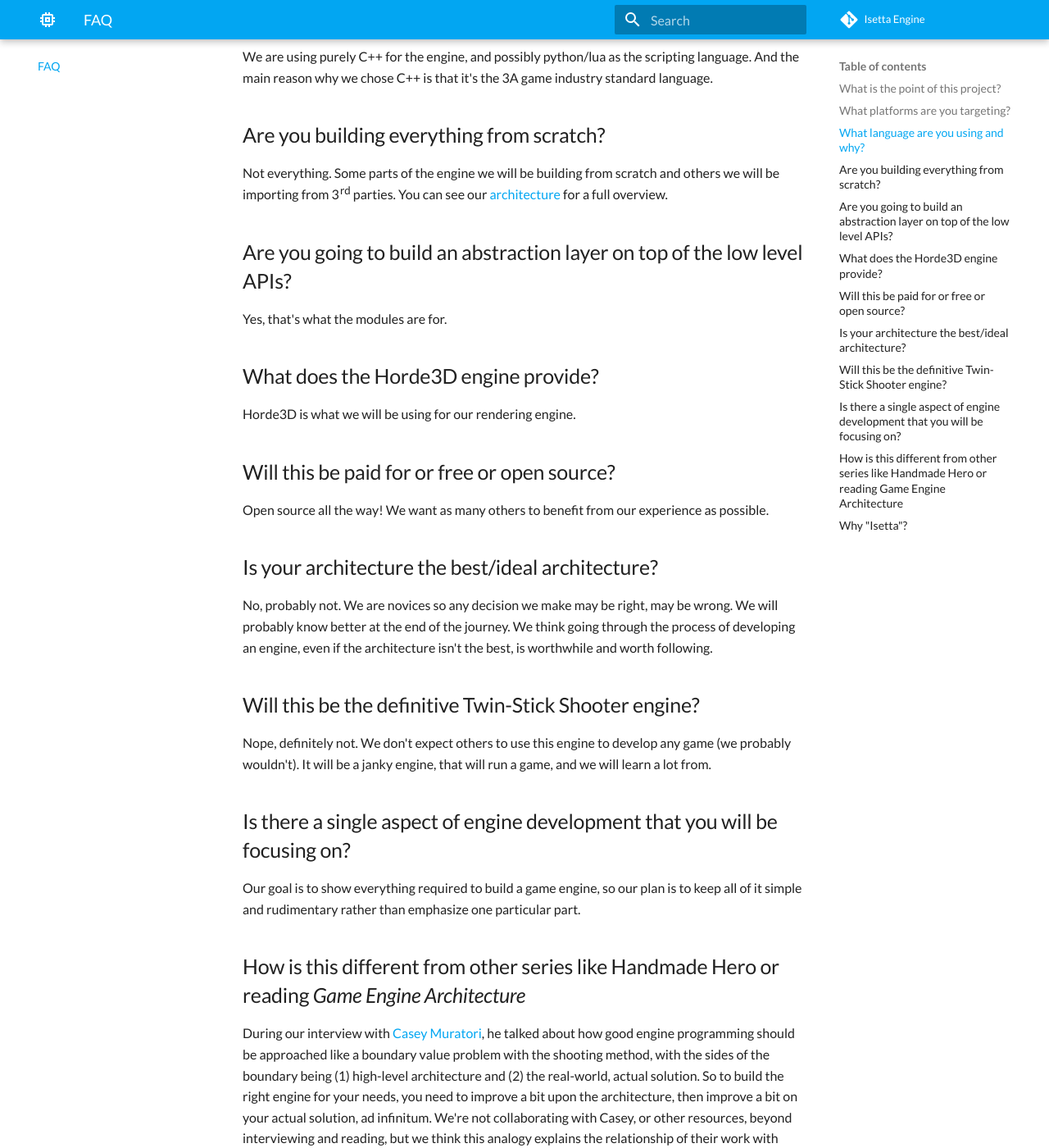
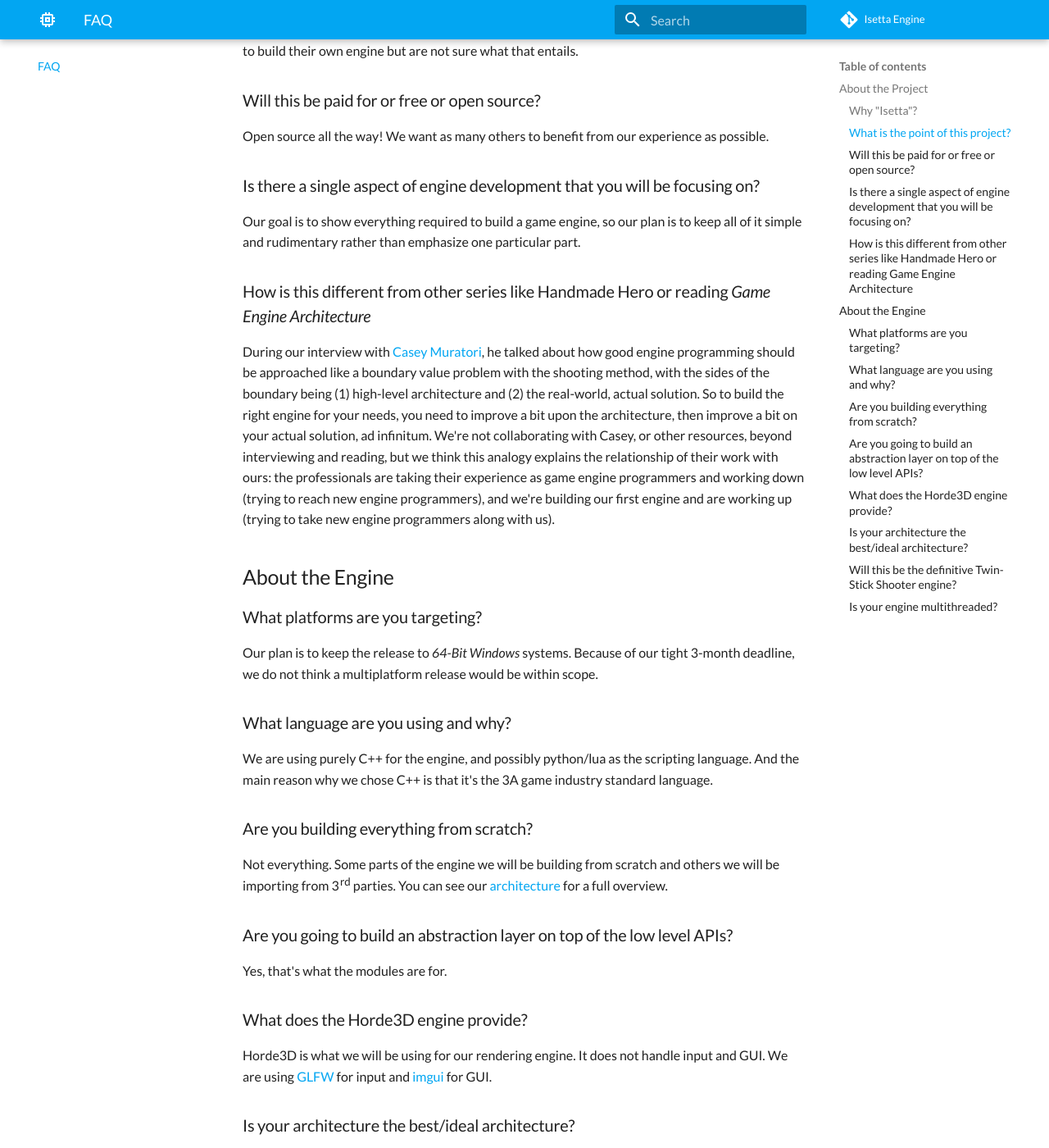
Before and after one commit to Isetta-Team/Isetta-Website-Raw, an MkDocs documentation site: the page built from docs/faq.md, in a window 1280 px wide and 1400 px high, scrolled down 598 px. Shown: the whole window at 82% size. Built offline with MkDocs 1.6.1 and Material for MkDocs 9.7.7, drawn with Linux system fonts in a browser that asks for light colours; comment, search, counter and statistics services are not loaded; some of the changed text lies outside the part shown.

Commit message:
Bug fixes and added multithreading + os architecture

```diff
--- a/docs/faq.md
+++ b/docs/faq.md
@@ -2,38 +2,45 @@
 
 Here is a collection of questions we have often received from our faculty and followers of our project:
 
-## What is the point of this project?
+## About the Project
+
+### Why "Isetta"?
+In our engine name brainstorming process, one idea we kept coming back to was the "Urkel Engine", based off Steve Urkel, the loveable loser from Family Matters. We thought his catchphrase ["Did I do that?"](https://www.youtube.com/watch?v=xz3ZOoYSMuw) matched our pratfalls that would likely happen throughout the semester. Unfortunately, nobody outside our team liked the name. We then remembered that on the show, Urkel had a tiny rickety car called an Isetta, the image of which was perfect for our engine.
+
+### What is the point of this project?
 The Isetta Engine is meant to provide an in-depth look at engine creation for newcomers who want to build their own engine but are not sure what that entails.
 
-## What platforms are you targeting?
-Our plan is to keep the release to PC. Because of our tight 3-month deadline, we do not think a multiplatform release would be within scope.
+### Will this be paid for or free or open source?
+Open source all the way! We want as many others to benefit from our experience as possible.
 
-## What language are you using and why?
+### Is there a single aspect of engine development that you will be focusing on?
+Our goal is to show everything required to build a game engine, so our plan is to keep all of it simple and rudimentary rather than emphasize one particular part.
+
+### How is this different from other series like Handmade Hero or reading *Game Engine Architecture*
+During our interview with [Casey Muratori](https://www.youtube.com/embed/9-h6TPkQ6ko?rel=0), he talked about how good engine programming should be approached like a boundary value problem with the shooting method, with the sides of the boundary being (1) high-level architecture and (2) the real-world, actual solution. So to build the right engine for your needs, you need to improve a bit upon the architecture, then improve a bit on your actual solution, ad infinitum. We're not collaborating with Casey, or other resources, beyond interviewing and reading, but we think this analogy explains the relationship of their work with ours: the professionals are taking their experience as game engine programmers and working down (trying to reach new engine programmers), and we're building our first engine and are working up (trying to take new engine programmers along with us).
+
+## About the Engine
+
+### What platforms are you targeting?
+Our plan is to keep the release to *64-Bit Windows* systems. Because of our tight 3-month deadline, we do not think a multiplatform release would be within scope.
+
+### What language are you using and why?
 We are using purely C++ for the engine, and possibly python/lua as the scripting language. And the main reason why we chose C++ is that it's the 3A game industry standard language.
 
-## Are you building everything from scratch?
+### Are you building everything from scratch?
 Not everything. Some parts of the engine we will be building from scratch and others we will be importing from 3rd parties. You can see our [architecture](blogs/engine-architecture.md) for a full overview.
 
-## Are you going to build an abstraction layer on top of the low level APIs?
+### Are you going to build an abstraction layer on top of the low level APIs?
 Yes, that's what the modules are for.
 
-## What does the Horde3D engine provide?
-Horde3D is what we will be using for our rendering engine.
+### What does the Horde3D engine provide?
+Horde3D is what we will be using for our rendering engine. It does not handle input and GUI. We are using [GLFW](http://www.glfw.org/) for input and [imgui](https://github.com/ocornut/imgui) for GUI.
 
-## Will this be paid for or free or open source?
-Open source all the way! We want as many others to benefit from our experience as possible.
-
-## Is your architecture the best/ideal architecture?
+### Is your architecture the best/ideal architecture?
 No, probably not. We are novices so any decision we make may be right, may be wrong. We will probably know better at the end of the journey. We think going through the process of developing an engine, even if the architecture isn't the best, is worthwhile and worth following.
 
-## Will this be the definitive Twin-Stick Shooter engine?
+### Will this be the definitive Twin-Stick Shooter engine?
 Nope, definitely not. We don't expect others to use this engine to develop any game (we probably wouldn't). It will be a janky engine, that will run a game, and we will learn a lot from.
 
-## Is there a single aspect of engine development that you will be focusing on?
-Our goal is to show everything required to build a game engine, so our plan is to keep all of it simple and rudimentary rather than emphasize one particular part.
-
-## How is this different from other series like Handmade Hero or reading *Game Engine Architecture*
-During our interview with [Casey Muratori](https://www.youtube.com/embed/9-h6TPkQ6ko?rel=0), he talked about how good engine programming should be approached like a boundary value problem with the shooting method, with the sides of the boundary being (1) high-level architecture and (2) the real-world, actual solution. So to build the right engine for your needs, you need to improve a bit upon the architecture, then improve a bit on your actual solution, ad infinitum. We're not collaborating with Casey, or other resources, beyond interviewing and reading, but we think this analogy explains the relationship of their work with ours: the professionals are taking their experience as game engine programmers and working down (trying to reach new engine programmers), and we're building our first engine and are working up (trying to take new engine programmers along with us).
-
-## Why "Isetta"?
-In our engine name brainstorming process, one idea we kept coming back to was the "Urkel Engine", based off Steve Urkel, the loveable loser from Family Matters. We thought his catchphrase ["Did I do that?"](https://www.youtube.com/watch?v=xz3ZOoYSMuw) matched our pratfalls that would likely happen throughout the semester. Unfortunately, nobody outside our team liked the name. We then remembered that on the show, Urkel had a tiny rickety car called an Isetta, the image of which was perfect for our engine.
+### Is your engine multithreaded?
+No, definitely not. Even though we understand that parrallism is the future of game engines and Unity is recently pushing the ECS system to utilize the computational power of multi-core CPUs, we are afraid that we won't make a decent multithreaded game engine in 3 months. We are only including multithreaded for making something similar to Unity's Coroutines and in our file system using Windows' API. However, if you are following along and don't have such harsh time constraints, we encourage you to make your engine multi-threaded, and most of our decision & thought process will still be applicable.
--- a/mkdocs.yml
+++ b/mkdocs.yml
@@ -13,9 +13,9 @@ edit_uri: ''
 nav:
   - Home: index.md
   - Team: team.md
+  - Schedule: schedule.md
   - Blogs: blogs/week-0.md
   - Interviews: interviews/AdamSerdar-interview.md
-  - Schedule: schedule.md
   - Resources: resources.md
   - Glossary: glossary.md
   - FAQ: faq.md
```
Also changed, not shown: docs/glossary.md (+1 -1 lines), docs/interviews/TommyRefenes-interview.md (added, +3 -0 lines).
